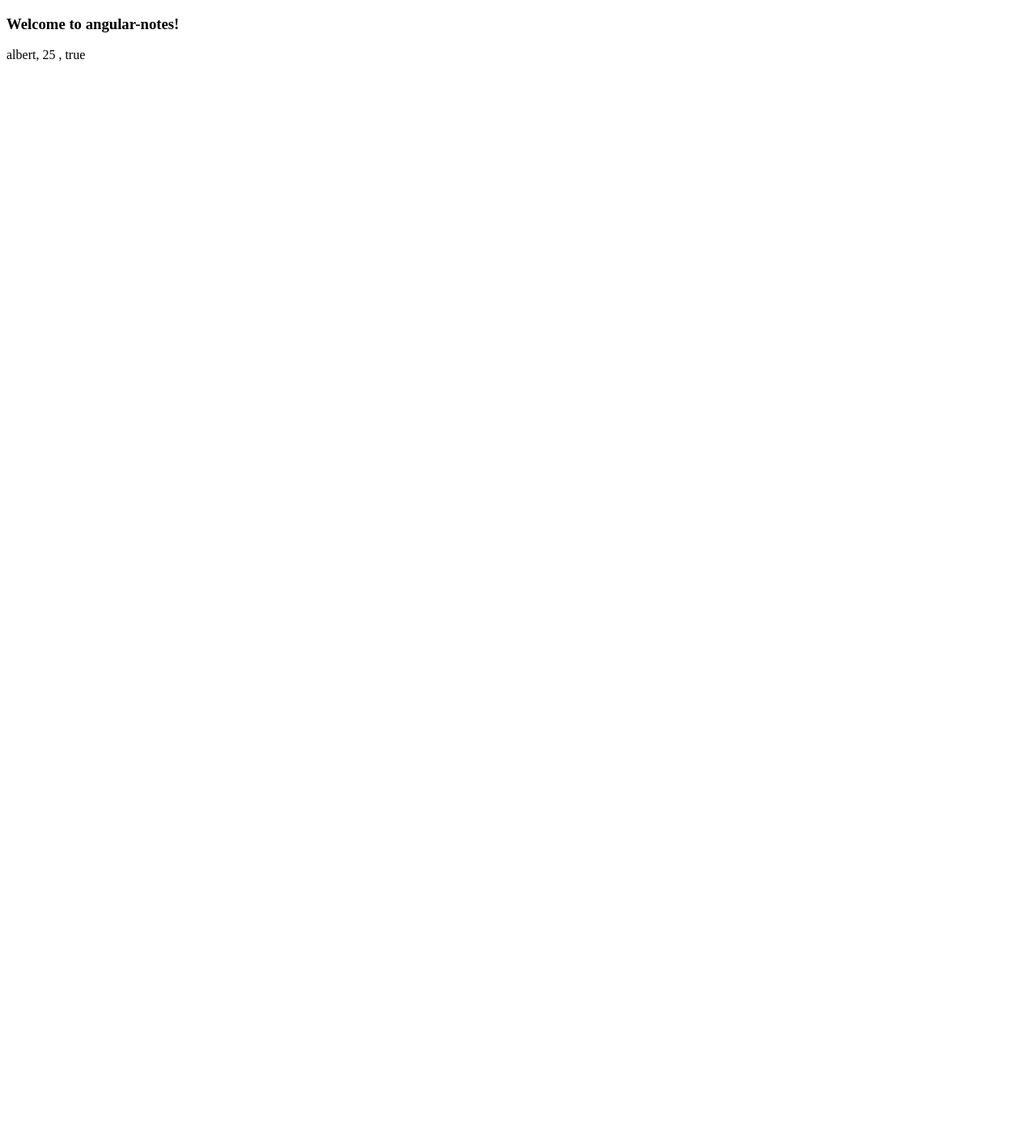
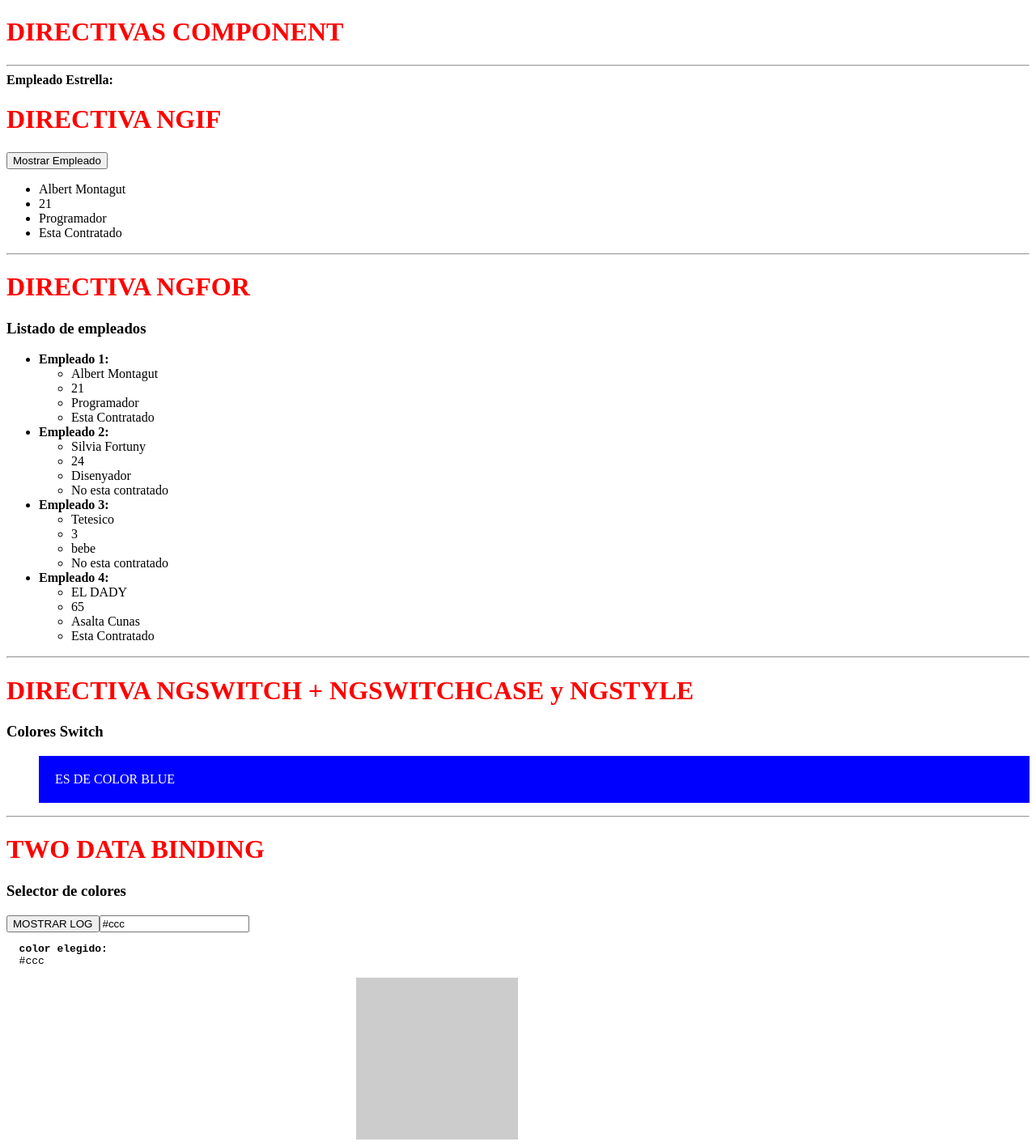
Before and after one commit to AlbertMontagutCasero/angular-notes, an Angular app: page / in a window 1280 px wide. Shown: the whole page at 81% size. Before the commit the page ends 800 px from the top, so only its background shows below. Built offline with nearby package versions, Linux system fonts and the light colour scheme.

Commit message:
Adding Directivas Component Also implemented empleados component and model

```diff
--- a/src/app/app.component.html
+++ b/src/app/app.component.html
@@ -1,5 +1,3 @@
-
-<h3>
-  Welcome to {{ title }}!
-</h3>
-<app-tipo-de-datos></app-tipo-de-datos>
+<!-- <app-tipo-de-datos></app-tipo-de-datos> -->
+<!--<app-empleados></app-empleados>-->
+<app-directivas></app-directivas>
--- a/src/app/app.module.ts
+++ b/src/app/app.module.ts
@@ -1,23 +1,29 @@
 import { BrowserModule } from '@angular/platform-browser';
 import { NgModule } from '@angular/core';
+import {FormsModule} from '@angular/forms';
 
 import { AppRoutingModule } from './app-routing.module';
+
 // Components
-import { AppComponent } from './app.component';
+import {AppComponent} from './app.component';
 import {FrutaComponent} from './fruta/fruta.component';
 import {EmpleadosComponent} from './empleados/empleados.component';
-import { TipoDeDatosComponent } from './tipo-de-datos/tipo-de-datos.component';
+import {TipoDeDatosComponent} from './tipo-de-datos/tipo-de-datos.component';
+import {DirectivasComponent} from './directivas/directivas.component';
+
 
 @NgModule({ // Todos los componentes han de estar registrados en este modulo
   declarations: [ // permite declarar directivas pipes y componentes para que se puedan usar globalmente
     AppComponent,
     FrutaComponent,
     EmpleadosComponent,
-    TipoDeDatosComponent
+    TipoDeDatosComponent,
+    DirectivasComponent
   ],
   imports: [ // Declara diferentes modulos para poder usarlos globalmente
     BrowserModule,
-    AppRoutingModule
+    AppRoutingModule,
+    FormsModule // Modulo que permite hace Two data binding
   ],
   providers: [], // Declara servicios y configuraciones para que se puedan usar globalmente
   bootstrap: [AppComponent] // Componente principal con el que este modulo se pueda lanzar
--- /dev/null
+++ b/src/app/directivas/directivas.component.css
@@ -0,0 +1,3 @@
+h1{
+  color: red;
+}
--- /dev/null
+++ b/src/app/directivas/directivas.component.html
@@ -0,0 +1,84 @@
+<h1>{{titulo}}</h1>
+<hr/>
+<strong>Empleado Estrella:</strong>
+<h1> DIRECTIVA NGIF </h1>
+<div *ngIf="trabajadorExterno"><!-- Condicional IF, trabajador Externo es un boolean -->
+  <button (click)="isExterno(false)">Mostrar Empleado</button>
+  <ul>
+    <li>{{empleadoEstrella.nombre}}</li>
+    <li>{{empleadoEstrella.edad}}</li>
+    <li>{{empleadoEstrella.cargo}}</li>
+    <li *ngIf="empleadoEstrella.contratado">Esta Contratado</li>
+    <li *ngIf="!empleadoEstrella.contratado">No Esta Contratado</li>
+  </ul>
+</div>
+<div *ngIf="!trabajadorExterno">
+  <button (click)="isExterno(true)">Mostrar Trabajador</button> <!-- Capturar Evento Click -->
+  <ul>
+    <li>{{trabajadores[1].nombre}}</li>
+    <li>{{trabajadores[1].edad}}</li>
+    <li>{{trabajadores[1].cargo}}</li>
+    <li *ngIf="trabajadores[1].contratado">Esta Contratado</li>
+    <li *ngIf="!trabajadores[1].contratado">No esta contratado</li>
+  </ul>
+</div>
+
+<hr/>
+<h1> DIRECTIVA NGFOR </h1>
+<h3>Listado de empleados</h3>
+<ul>
+  <li *ngFor="let trabajador of trabajadores; let i = index">
+    <strong>Empleado {{i + 1}}:</strong>
+    <ul>
+      <li>{{trabajador.nombre}}</li>
+      <li>{{trabajador.edad}}</li>
+      <li>{{trabajador.cargo}}</li>
+      <li *ngIf="trabajador.contratado">Esta Contratado</li>
+      <li *ngIf="!trabajador.contratado">No esta contratado</li>
+    </ul>
+  </li>
+</ul>
+
+<hr>
+<h1> DIRECTIVA NGSWITCH + NGSWITCHCASE y NGSTYLE</h1>
+<h3>Colores Switch</h3>
+<ul [ngSwitch]="color"> <!-- color es la propiedad a evaluar -->
+  <li *ngSwitchCase="'red'" [ngStyle]="{
+    'background': color,
+    'color':'white',
+    'padding':'20px'
+  }"> <!-- hay que poner comillas simples para indicar que es un string -->
+    ES DE COLOR ROJO
+  </li>
+  <li *ngSwitchCase="'green'" [ngStyle]="{
+    'background': color,
+    'color':'white',
+    'padding':'20px'
+  }">
+    ES DE COLOR VERDE
+  </li>
+  <li *ngSwitchCase="'blue'" [ngStyle]="{
+    'background': color,
+    'color':'white',
+    'padding':'20px'
+  }">
+    ES DE COLOR BLUE
+  </li>
+</ul>
+<hr>
+<h1>TWO DATA BINDING</h1>
+<h3>Selector de colores</h3>
+<button (click)="logColorSelected()"> MOSTRAR LOG</button>
+<input type="text" [(ngModel)]="colorSeleccionado"/> <!-- permite vincular un atributo del componente con el texto introducido en el input -->
+<pre>
+  <strong>color elegido:</strong>
+  {{colorSeleccionado}}</pre>
+<div [ngStyle]="{
+  'background' : colorSeleccionado,
+  'width' : '200px',
+  'height' : '200px',
+  'float': 'right',
+  'margin-right' : '50%'
+     }">
+</div>
+<div style="clear:both"></div>
--- /dev/null
+++ b/src/app/directivas/directivas.component.ts
@@ -0,0 +1,44 @@
+import {Component, OnInit} from '@angular/core';
+import {Empleado} from '../model/empleado';
+
+@Component({
+  selector : 'app-directivas',
+  templateUrl : './directivas.component.html',
+  styleUrls: [ './directivas.component.css' ]
+})
+export class DirectivasComponent implements OnInit {
+
+  public empleadoEstrella: Empleado;
+  public titulo: string;
+  public trabajadores: Array<Empleado>;
+  public trabajadorExterno: boolean;
+  public color: string;
+  public colorSeleccionado: string;
+
+  constructor() {
+    this.titulo = 'DIRECTIVAS COMPONENT';
+    this.empleadoEstrella = new Empleado('Albert Montagut', 21, 'Programador', true);
+    this.trabajadores = [
+      new Empleado('Albert Montagut', 21, 'Programador', true),
+      new Empleado('Silvia Fortuny', 24, 'Disenyador', false),
+      new Empleado('Tetesico', 3, 'bebe', false),
+      new Empleado('EL DADY', 65, 'Asalta Cunas', true),
+    ];
+
+    this.trabajadorExterno = true;
+    this.color = 'blue';
+    this.colorSeleccionado = '#ccc';
+  }
+
+  ngOnInit() {
+    console.log(this.trabajadores);
+  }
+
+  isExterno(isIt) {
+    this.trabajadorExterno = isIt;
+  }
+
+  logColorSelected() {
+    console.log(this.colorSeleccionado);
+  }
+}
--- /dev/null
+++ b/src/app/empleados/empleados.component.html
@@ -0,0 +1,8 @@
+<h3>{{titulo}}</h3>
+<strong>Empleado Estrella:</strong>
+<ul>
+  <li>{{trabajadores[0].nombre}}</li>
+  <li>{{trabajadores[0].edad}}</li>
+  <li>{{trabajadores[0].cargo}}</li>
+  <li>{{trabajadores[0].contratado}}</li>
+</ul>
--- a/src/app/empleados/empleados.component.ts
+++ b/src/app/empleados/empleados.component.ts
@@ -1,15 +1,29 @@
-import {Component} from '@angular/core';
+import {Component, OnInit} from '@angular/core';
+import {Empleado} from '../model/empleado';
 
 @Component({
   selector : 'app-empleados',
-  templateUrl : './empleados.components.html',
-  styleUrls: [ './empleados.components.css' ]
+  templateUrl : './empleados.component.html',
+  styleUrls: [ './empleados.component.css' ]
 })
-export class EmpleadosComponent {
+export class EmpleadosComponent implements OnInit {
 
-  public titulo;
+  public empleado: Empleado;
+  public titulo: string;
+  public trabajadores: Array<Empleado>;
 
   constructor() {
-    this.titulo = 'empleado 1';
+    this.titulo = 'empleados component';
+    this.empleado = new Empleado('Albert Montagut', 21, 'Programador', true);
+    this.trabajadores = [
+      new Empleado('Albert Montagut', 21, 'Programador', true),
+      new Empleado('Silvia Fortuny', 24, 'Disenyador', false),
+      new Empleado('Tetesico', 3, 'bebe', false),
+      new Empleado('EL DADY', 65, 'Asalta Cunas', true),
+    ];
+  }
+
+  ngOnInit() {
+    console.log(this.trabajadores);
   }
 }
--- a/src/app/empleados/empleados.components.html
+++ /dev/null
@@ -1 +0,0 @@
-<h1>{{titulo}}</h1>
--- /dev/null
+++ b/src/app/model/empleado.ts
@@ -0,0 +1,22 @@
+export class Empleado {
+
+  constructor(
+    public nombre: string,
+    public edad: number,
+    public cargo: string,
+    public contratado: boolean
+  ) { }
+
+
+  /*
+  // EQIVALENT
+
+  public nombre: string;
+  public edad: number;
+
+  constructor(nombre, edad) {
+    this.nombre = nombre;
+    this.edad = edad;
+  }
+  */
+}
```
Also changed, not shown: src/app/empleados/empleados.component.css (added), src/app/empleados/empleados.components.css (deleted), 1 other file (tests, documents, lock files or other folders).
